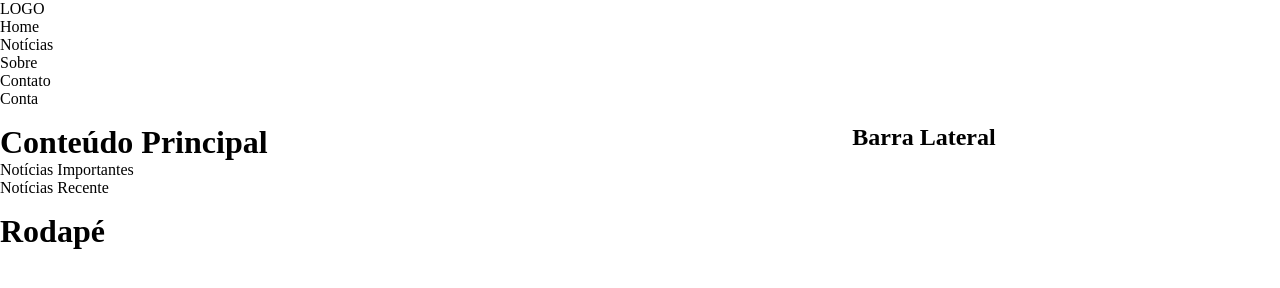
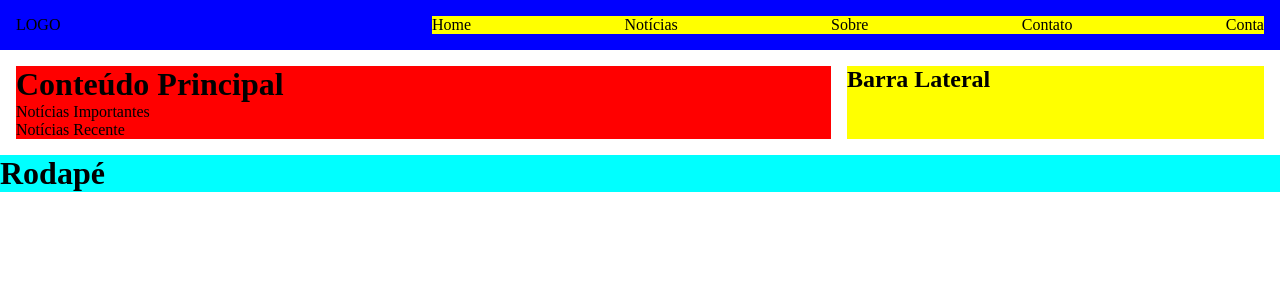
Before and after one commit to rodrigo-fullstack/grid_layout, a plain HTML site: page projetoSiteNoticiasCarros/index.html in a window 1280 px wide. Drawn offline with Linux system fonts and the light colour scheme.

Commit message:
feat: Posicionamento dos elementos do Header

```diff
--- a/projetoSiteNoticiasCarros/style.css
+++ b/projetoSiteNoticiasCarros/style.css
@@ -15,13 +15,37 @@ body{
 }
 .nav-header{
     grid-area: header;
+    background-color: blue;
+    width: 100%;
+    display: flex;
+    justify-content: space-between;
+    align-items: center;
+    padding: 1rem;
+
+}
+.logo{
+    flex:1
+}
+.nav-bar{
+    background-color: yellow;
+    flex: 2;
+}
+.nav-list{
+    display: flex;
+    justify-content: space-between;
+    list-style-type: none;
 }
 .main-content{
     grid-area: main-content;
+    background-color: red;
+    margin-left: 1rem;
 }
 .side-bar{
     grid-area: side-bar;
+    background-color: yellow;
+    margin-right: 1rem;
 }
 .footer{
     grid-area: footer;
+    background-color: aqua;
 }
```
